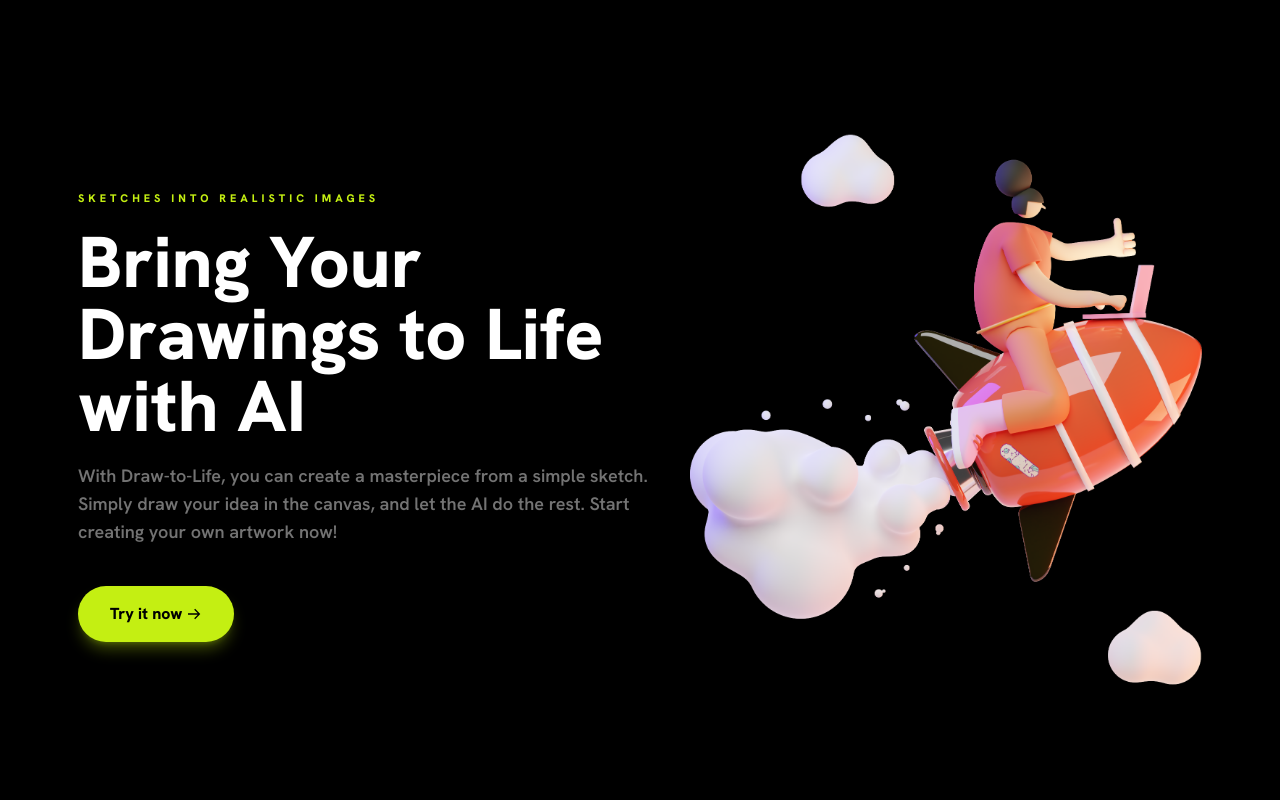
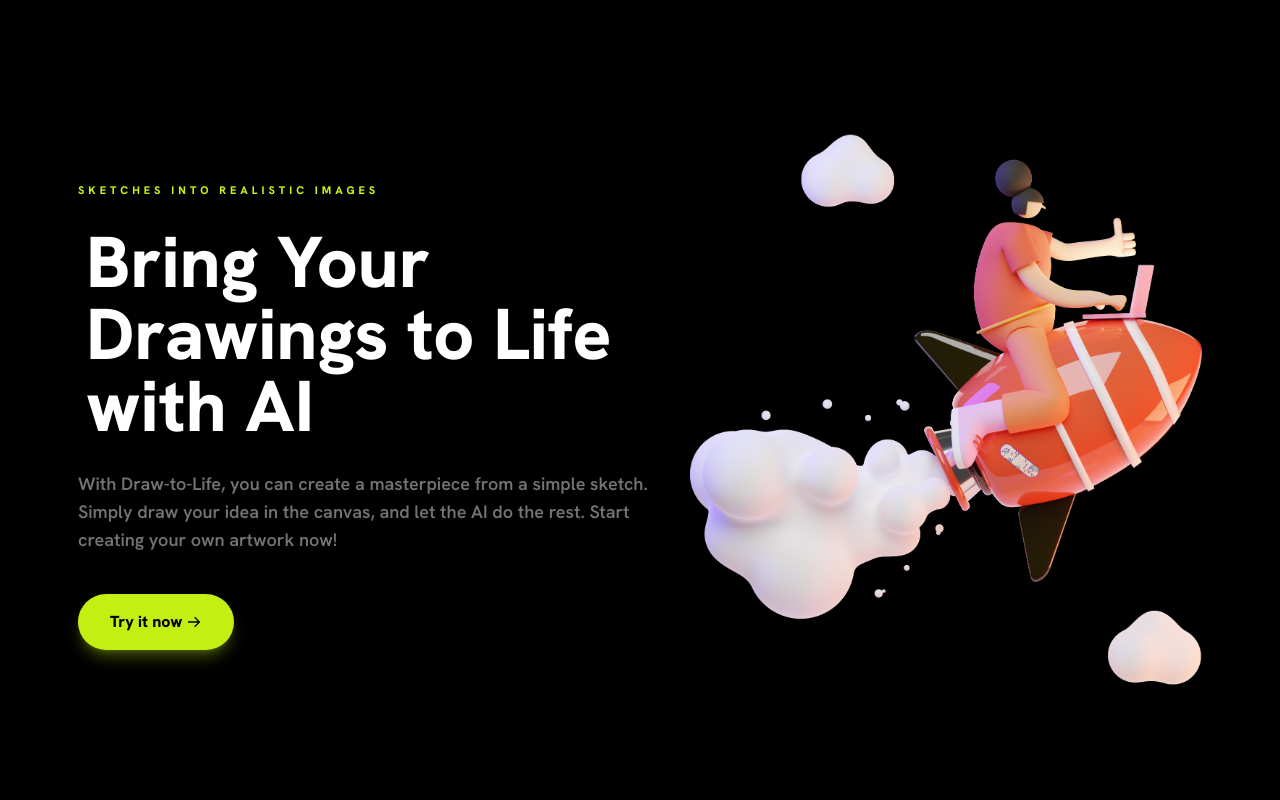
Before and after one commit to s0alken/draw-to-life, a React (Vite) app in the folder client/: page / in a window 1280 px wide. Shown: the top 800 px of the page. Built offline with nearby package versions, Linux system fonts and the light colour scheme; no server answers.

Commit message:
fixed title margin on hero section

```diff
--- a/client/src/components/HeroSection.jsx
+++ b/client/src/components/HeroSection.jsx
@@ -23,7 +23,7 @@ const HeroSection = () => {
                 <motion.span variants={transitionVariant} className='inline-block text-[11px] font-black tracking-[4px] uppercase text-primary'>
                     Sketches into realistic images
                 </motion.span>
-                <motion.h1 variants={transitionVariant} className='font-black text-[40px] leading-10 xl:text-7xl'>
+                <motion.h1 variants={transitionVariant} className='font-black text-[40px] m-2 leading-10 xl:text-7xl'>
                     Bring Your Drawings to Life with AI
                 </motion.h1>
                 <motion.p variants={transitionVariant} className='text-sm text-neutral-500 font-semibold xl:text-lg'>
```
